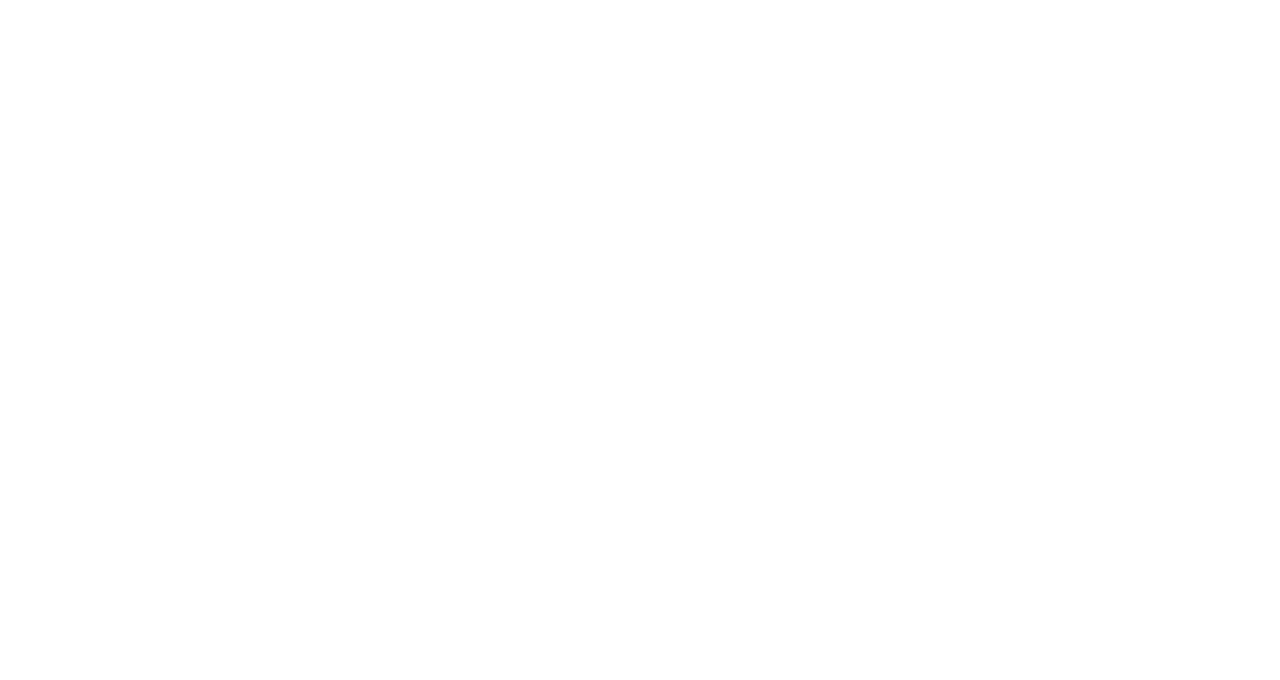
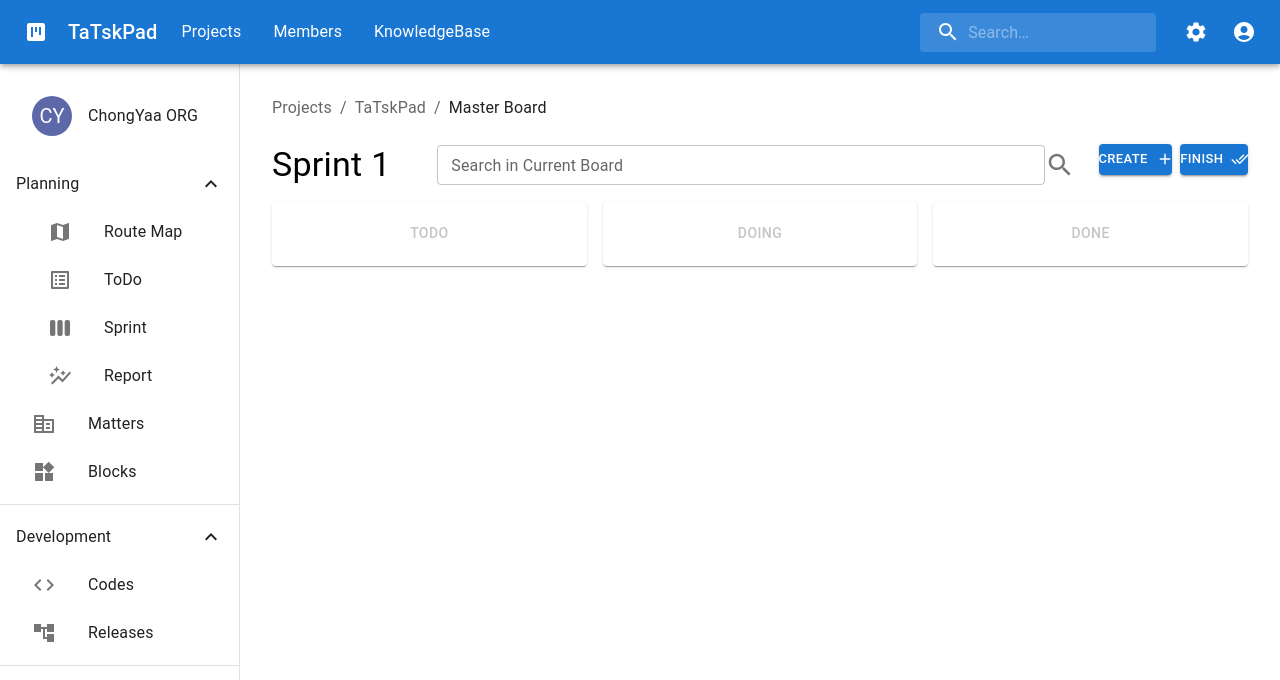
Before and after one commit to Varsion/TaTskPad-Front, a React (Create React App) app: page / in a window 1280 px wide. Before the commit this address had no page. Shown: the top 680 px of the page. Built offline with nearby package versions, Linux system fonts and the light colour scheme.

Commit message:
fix: fix router

```diff
--- a/src/router/router.tsx
+++ b/src/router/router.tsx
@@ -18,7 +18,7 @@
         <Route path="/sign_in" element={<SignIn />} />
         <Route path="/sign_up" element={<SignUp />} />
 
-        <Route path="/:projectId" element={<Kanban />} />
+        <Route path="/" element={<Kanban />} />
 
         <Route path="/:projectId/backlog" element={<Backlog />} />
         <Route path="/organization" element={<Organization />} />
@@ -27,8 +27,6 @@
 
         <Route path="/issue/:issueKey" element={<Issue />} />
         <Route path="/issue/:projectId/create" element={<CreateIssue />} />
-
-        {/* Hello */}
       </Routes>
     </HashRouter>
   );
```
